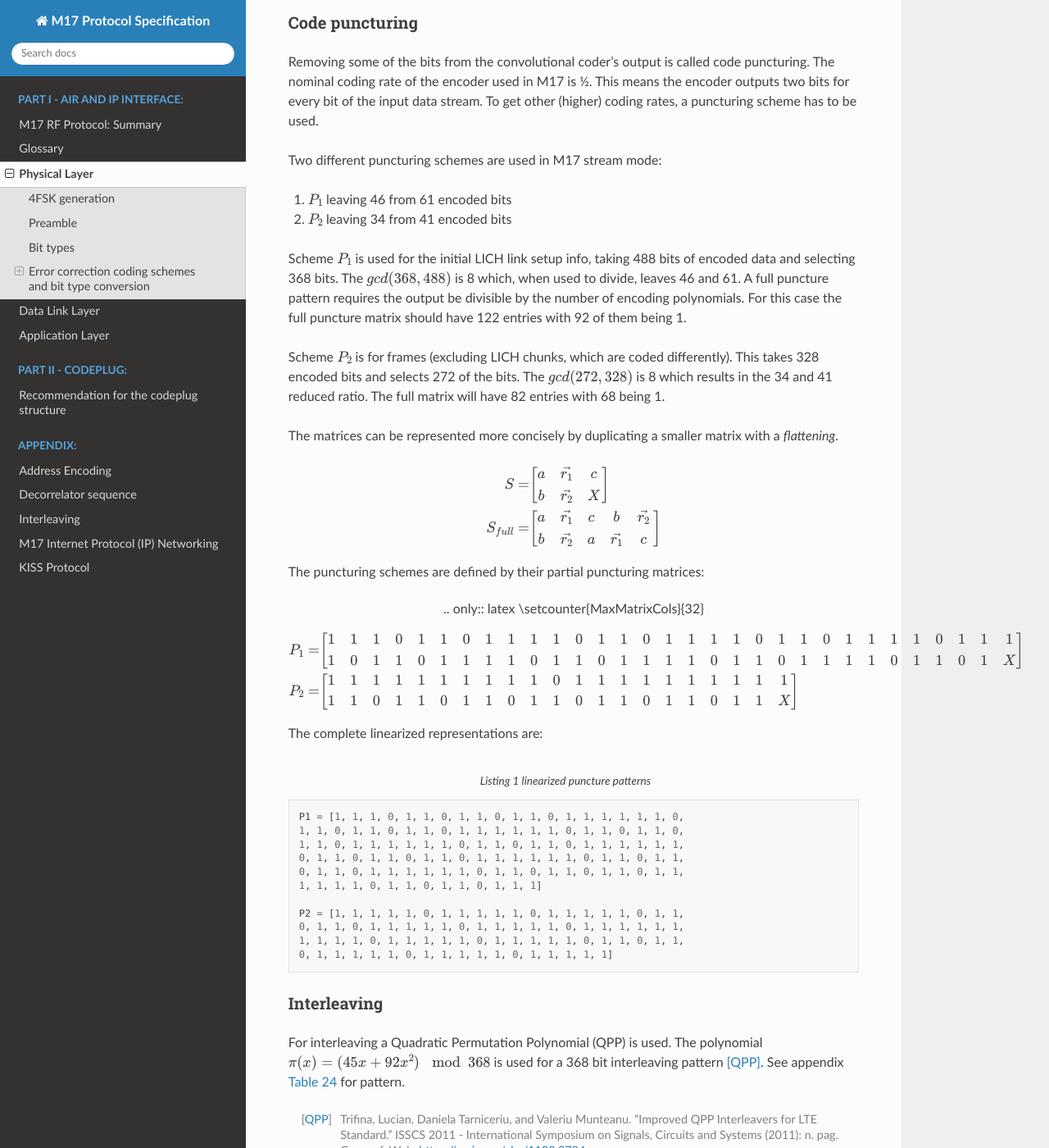
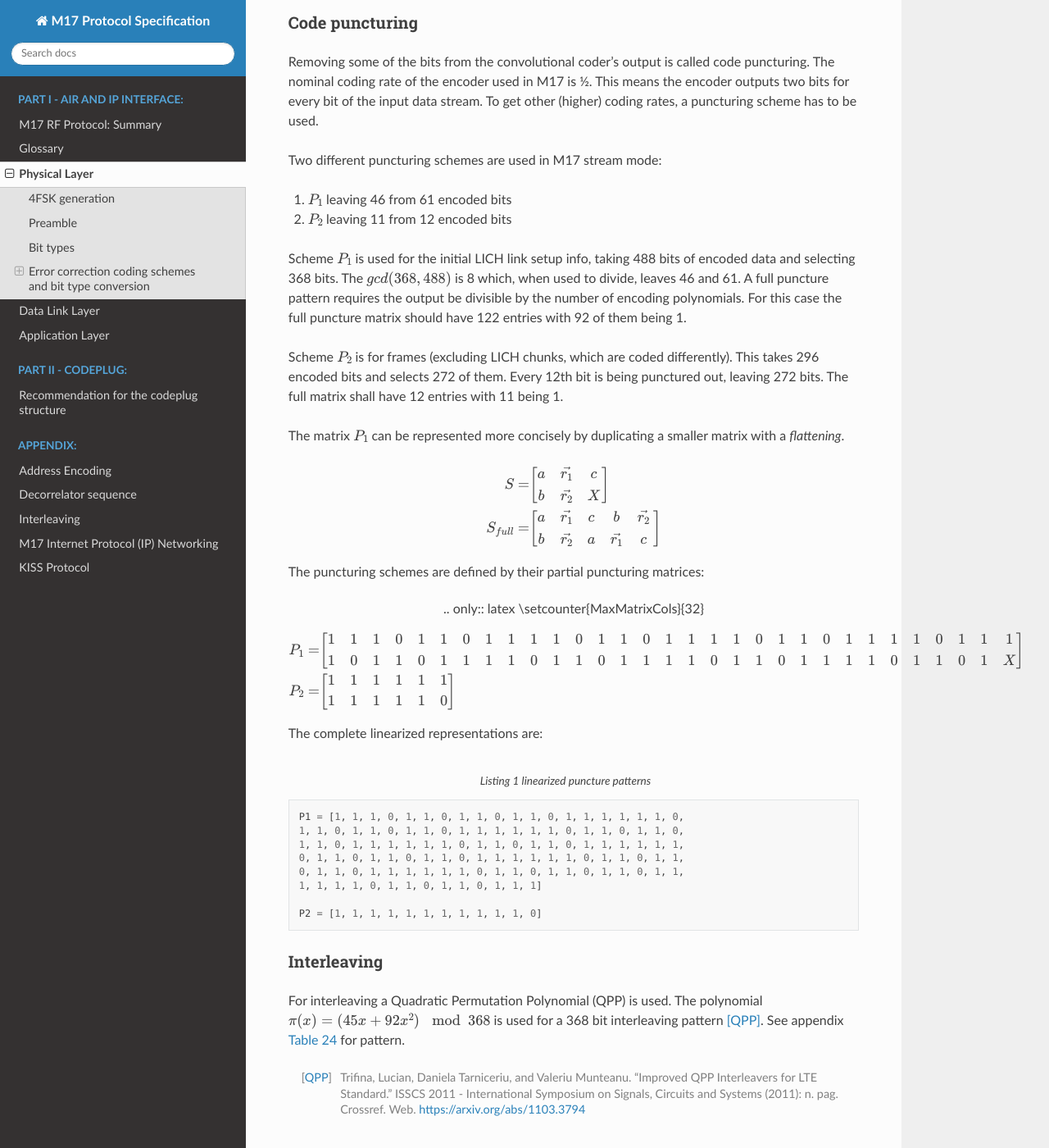
Before and after one commit to M17-Project/M17_spec, a Sphinx documentation site: the page built from docs/physical_layer.rst, in a window 1280 px wide and 1400 px high, scrolled down 3868 px. Shown: the whole window at 82% size. Built offline with Sphinx 7.4.7 and the Read the Docs theme 2.0.0, drawn with Linux system fonts in a browser that asks for light colours; some of the changed text lies outside the part shown.

Commit message:
Update physical_layer.rst
P_2 update, CRC removal

```diff
--- a/docs/physical_layer.rst
+++ b/docs/physical_layer.rst
@@ -125,9 +125,9 @@ A 48-bit (type 1) chunk of the LSF is partitioned into 4 12-bit parts and
 encoded using Golay (24, 12) code. This produces 96 encoded bits
 of type 2. These bits are used in the Link Information Channel (LICH).
 
-FN, payload and CRC is 160 bits which are convolutionally encoded in a manner
-analogous to that of the link setup frame. A total of 164 bits is
-being encoded resulting in 328 type 2 bits. These bits are punctured
+16-bit FN and 128 bits of payload (144 bits total) are convolutionally encoded in a manner
+analogous to that of the link setup frame. A total of 148 bits is
+being encoded resulting in 296 type 2 bits. These bits are punctured
 to generate 272 type 3 bits.
 
 96 type 2 bits of LICH are concatenated with 272 type 3 bits and
@@ -204,7 +204,7 @@ scheme has to be used.
 Two different puncturing schemes are used in M17 stream mode:
 
 #. :math:`P_1` leaving 46 from 61 encoded bits
-#. :math:`P_2` leaving 34 from 41 encoded bits
+#. :math:`P_2` leaving 11 from 12 encoded bits
 
 Scheme :math:`P_1` is used for the initial LICH link setup info, taking 488
 bits of encoded data and selecting 368 bits. The :math:`gcd(368, 488)`
@@ -214,11 +214,11 @@ polynomials. For this case the full puncture matrix should have 122
 entries with 92 of them being 1.
 
 Scheme :math:`P_2` is for frames (excluding LICH chunks, which are coded
-differently). This takes 328 encoded bits and selects 272 of the
-bits. The :math:`gcd(272, 328)` is 8 which results in the 34 and 41
-reduced ratio. The full matrix will have 82 entries with 68 being 1.
+differently). This takes 296 encoded bits and selects 272 of them.
+Every 12th bit is being punctured out, leaving 272 bits.
+The full matrix shall have 12 entries with 11 being 1.
 
-The matrices can be represented more concisely by duplicating a
+The matrix :math:`P_1` can be represented more concisely by duplicating a
 smaller matrix with a *flattening*.
 
 .. math::
@@ -250,8 +250,8 @@ The puncturing schemes are defined by their partial puncturing matrices:
    1 & 0 & 1 & 1 & 0 & 1 & 1 & 1 & 1 & 0 & 1 & 1 & 0 & 1 & 1 & 1 & 1 & 0 & 1 & 1 & 0 & 1 & 1 & 1 & 1 & 0 & 1 & 1 & 0 & 1 & X
    \end{bmatrix} \\
    P_2 = & \begin{bmatrix}
-   1 & 1 & 1 & 1 & 1 & 1 & 1 & 1 & 1 & 1 & 0 & 1 & 1 & 1 & 1 & 1 & 1 & 1 & 1 & 1 & 1 \\
-   1 & 1 & 0 & 1 & 1 & 0 & 1 & 1 & 0 & 1 & 1 & 0 & 1 & 1 & 0 & 1 & 1 & 0 & 1 & 1 & X
+   1 & 1 & 1 & 1 & 1 & 1 \\
+   1 & 1 & 1 & 1 & 1 & 0
    \end{bmatrix}
    \end{align}
 
@@ -268,10 +268,7 @@ The complete linearized representations are:
    0, 1, 1, 0, 1, 1, 1, 1, 1, 1, 0, 1, 1, 0, 1, 1, 0, 1, 1, 0, 1, 1,
    1, 1, 1, 1, 0, 1, 1, 0, 1, 1, 0, 1, 1, 1]
 
-   P2 = [1, 1, 1, 1, 1, 0, 1, 1, 1, 1, 1, 0, 1, 1, 1, 1, 1, 0, 1, 1,
-   0, 1, 1, 0, 1, 1, 1, 1, 1, 0, 1, 1, 1, 1, 1, 0, 1, 1, 1, 1, 1, 1,
-   1, 1, 1, 1, 0, 1, 1, 1, 1, 1, 0, 1, 1, 1, 1, 1, 0, 1, 1, 0, 1, 1,
-   0, 1, 1, 1, 1, 1, 0, 1, 1, 1, 1, 1, 0, 1, 1, 1, 1, 1]
+   P2 = [1, 1, 1, 1, 1, 1, 1, 1, 1, 1, 1, 0]
 
 
 
```
